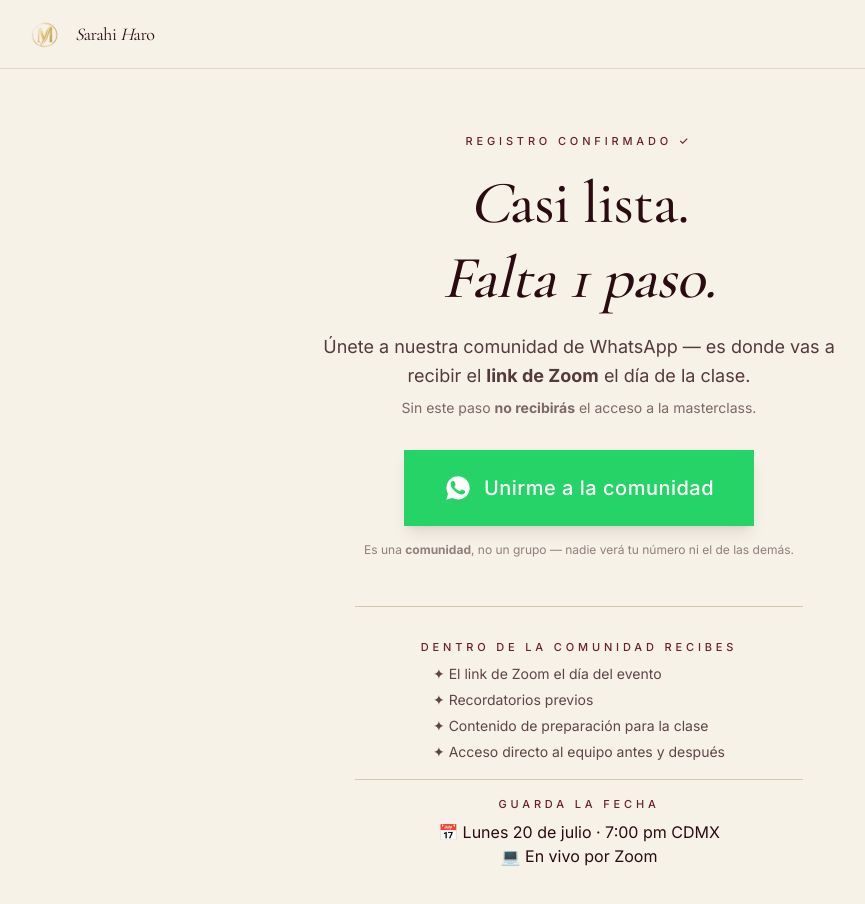
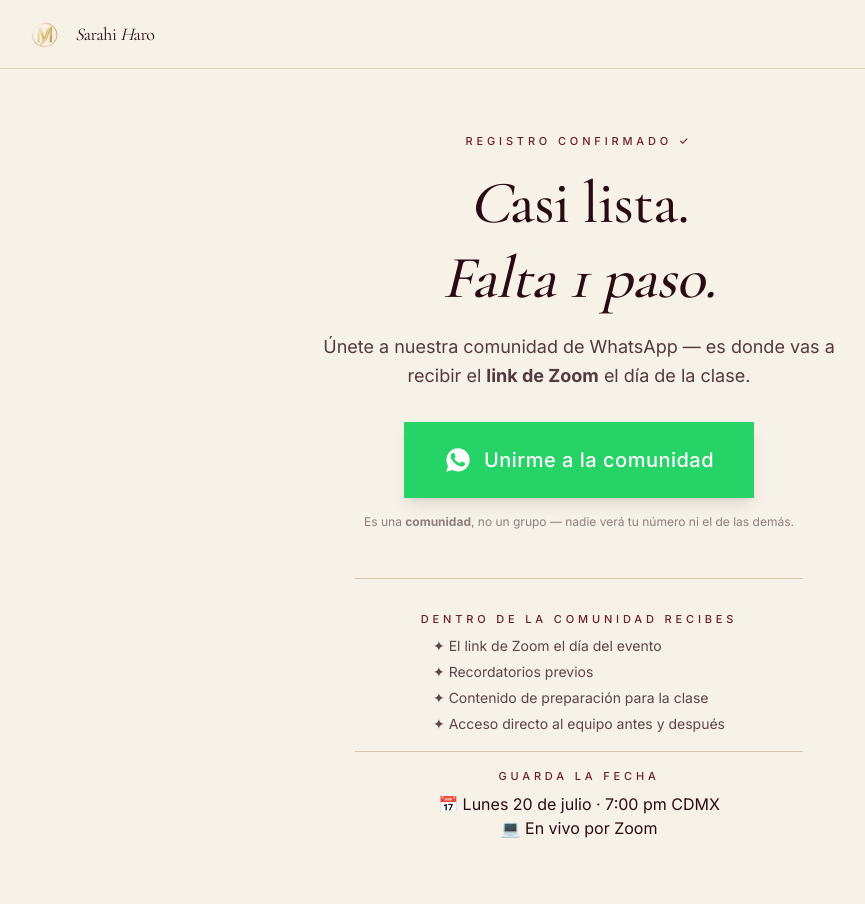
Before and after one commit to sarahi-hs/mvmaacademy.com, a Next.js app: page /masterclass/gracias in a window 1280 px wide. Shown: the top 904 px of the page, without its empty margins (61-926 px from the left). Built offline with nearby package versions, Linux system fonts and the light colour scheme.

Commit message:
fix(masterclass): quitar frase de advertencia en pantalla de gracias
Sarahi prefiere un tono menos ansioso post-registro. La CTA a WhatsApp
ya es suficientemente clara y el propio párrafo explica que ahí llega
el link de Zoom.

Co-Authored-By: Claude Opus 4.7 <noreply@anthropic.com>

```diff
--- a/src/app/masterclass/gracias/page.tsx
+++ b/src/app/masterclass/gracias/page.tsx
@@ -43,13 +43,9 @@ export default function GraciasPage() {
             <em className="italic">Falta 1 paso.</em>
           </h1>
 
-          <p className="text-lg text-tinto-deep/80 mb-2 max-w-lg mx-auto leading-relaxed">
+          <p className="text-lg text-tinto-deep/80 mb-8 max-w-lg mx-auto leading-relaxed">
             Únete a nuestra comunidad de WhatsApp — es donde vas a recibir el{" "}
             <strong>link de Zoom</strong> el día de la clase.
-          </p>
-
-          <p className="text-sm text-tinto-deep/60 mb-8">
-            Sin este paso <strong>no recibirás</strong> el acceso a la masterclass.
           </p>
 
           <a
```
